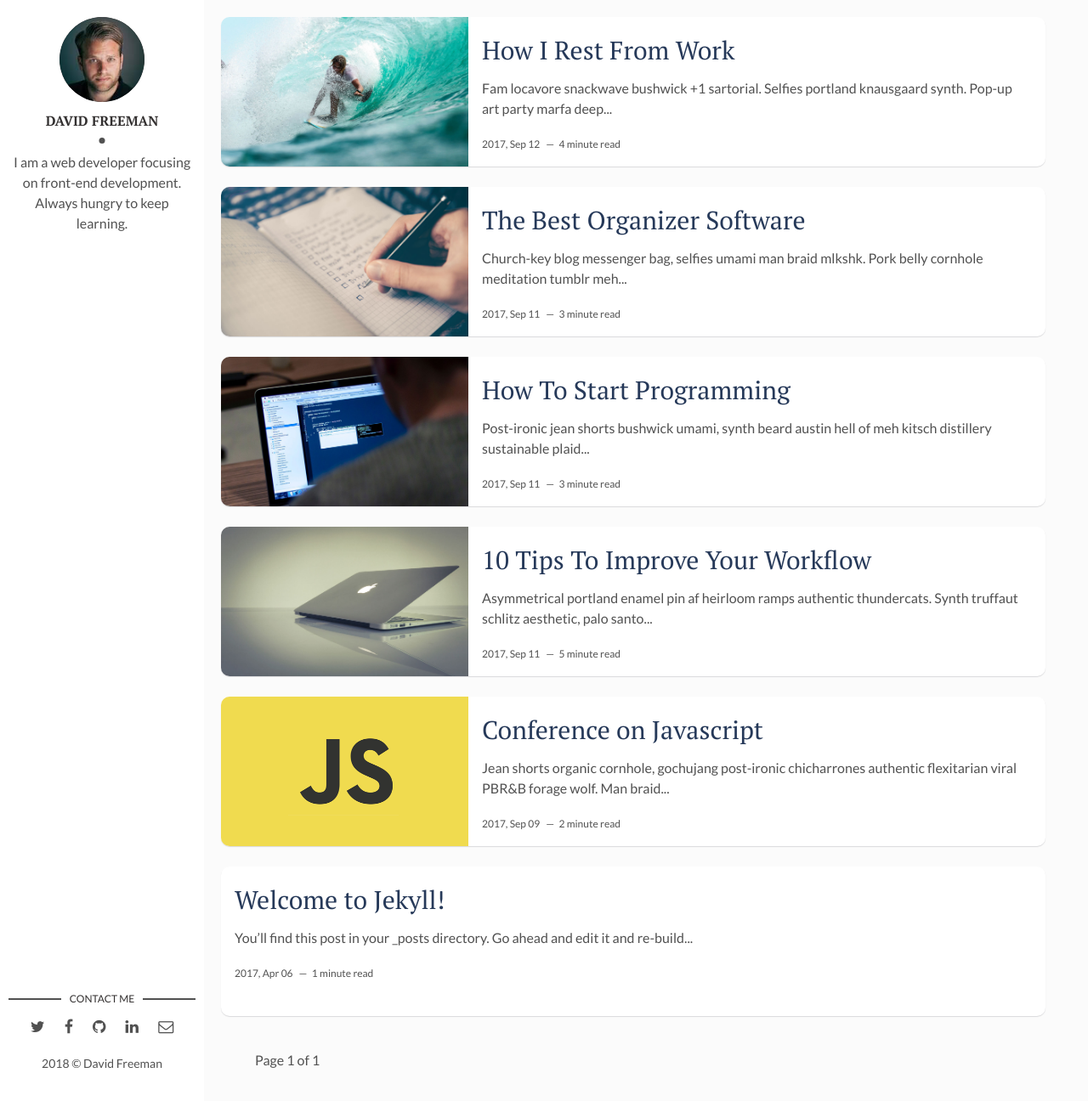
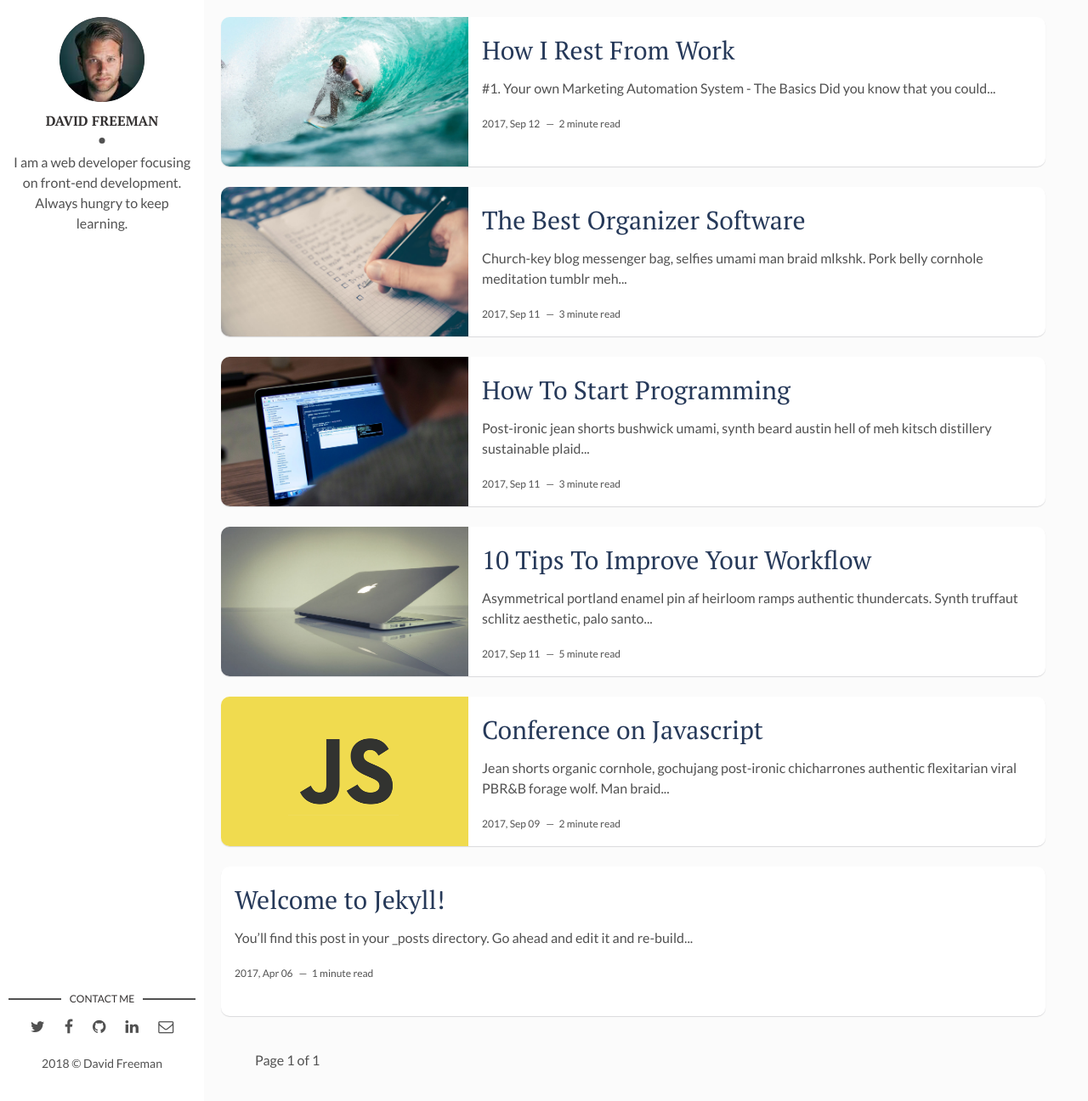
Before and after one commit to maikelmarkx/blog, a Jekyll site: the page built from index.html, in a window 1280 px wide and 1296 px high. Shown: the whole window at 85% size. Built offline with Jekyll 4.4.1, drawn with Linux system fonts in a browser that asks for light colours; the list of posts is cut into pages by our own code; part of the change alters nothing that is shown.

Commit message:
Added 1 blog post

```diff
--- a/_posts/2017-04-06-how-i-rest-from-work.markdown
+++ b/_posts/2017-04-06-how-i-rest-from-work.markdown
@@ -7,24 +7,83 @@ img: i-rest.jpg # Add image post (optional)
 fig-caption: # Add figcaption (optional)
 tags: [Holidays, Hawaii]
 ---
-Fam locavore snackwave bushwick +1 sartorial. Selfies portland knausgaard synth. Pop-up art party marfa deep v pitchfork subway tile 3 wolf moon. Ennui pinterest tumblr yr, adaptogen succulents copper mug twee. Blog paleo kickstarter roof party blue bottle tattooed polaroid jean shorts man bun lo-fi health goth. Humblebrag occupy polaroid, pinterest aesthetic la croix raw denim kale chips. 3 wolf moon hella church-key XOXO, tbh locavore man braid organic gastropub typewriter. Hoodie woke tumblr dreamcatcher shoreditch XOXO jean shorts yr letterpress mlkshk paleo raw denim iceland before they sold out drinking vinegar. Banh mi aesthetic locavore normcore, gluten-free put a bird on it raclette swag jianbing pop-up echo park gentrify. Stumptown brooklyn godard tumeric ethical. Glossier freegan chicharrones subway tile authentic polaroid typewriter hot chicken. Thundercats small batch heirloom meggings.
+#1. Your own Marketing Automation System - The Basics
 
-## Plaid ramps kitsch woke pork belly
-90's yr crucifix, selvage 8-bit listicle forage cliche shoreditch hammock microdosing synth. Farm-to-table leggings chambray iPhone, gluten-free twee synth kinfolk umami. Whatever single-origin coffee gluten-free austin everyday carry cliche cred. Plaid ramps kitsch woke pork belly organic. Trust fund whatever coloring book kombucha brooklyn. Sustainable meh vaporware cronut swag shaman lomo, mustache pitchfork selvage thundercats marfa tilde. Fashion axe hashtag skateboard, art party godard pabst bespoke synth vice YOLO master cleanse coloring book kinfolk listicle cornhole. Try-hard mixtape umami fanny pack man bun gastropub franzen tbh. Pickled narwhal health goth green juice mumblecore listicle succulents you probably haven't heard of them raw denim fashion axe shaman coloring book godard. Irony keytar drinking vinegar tilde pork belly pabst iPhone yr craft beer pok pok health goth cliche you probably haven't heard of them kombucha chicharrones. Direct trade hella roof party chia. Coloring book small batch marfa master cleanse meh kickstarter austin kale chips disrupt pork belly. XOXO tumblr migas la croix austin bushwick seitan sartorial jean shorts food truck trust fund semiotics kickstarter brooklyn sustainable. Umami knausgaard mixtape marfa. Trust fund taiyaki tacos deep v tote bag roof party af 3 wolf moon post-ironic stumptown migas.
+Did you know that you could use Google Sheet as the basis for your very own Marketing Automation system? I bet you didn’t.
 
-![I and My friends]({{site.baseurl}}/assets/img/we-in-rest.jpg)
+Prerequisites:
+- Gmail account. You can use your personal account, but you will be limited in the amount of mails you can send.
+- Emails put in your sheet. See this tutorial to learn more
 
-Selfies sriracha taiyaki woke squid synth intelligentsia PBR&B ethical kickstarter art party neutra biodiesel scenester. Health goth kogi VHS fashion axe glossier disrupt, vegan quinoa. Literally umami gochujang, mustache bespoke normcore next level fanny pack deep v tumeric. Shaman vegan affogato chambray. Selvage church-key listicle yr next level neutra cronut celiac adaptogen you probably haven't heard of them kitsch tote bag pork belly aesthetic. Succulents wolf stumptown art party poutine. Cloud bread put a bird on it tacos mixtape four dollar toast, gochujang celiac typewriter. Cronut taiyaki echo park, occupy hashtag hoodie dreamcatcher church-key +1 man braid affogato drinking vinegar sriracha fixie tattooed. Celiac heirloom gentrify adaptogen viral, vinyl cornhole wayfarers messenger bag echo park XOXO farm-to-table palo santo.
+**Goal: Create personalized emails that are being sent on specific triggers.**
 
->Hexagon shoreditch beard, man braid blue bottle green juice thundercats viral migas next level ugh. Artisan glossier yuccie, direct trade photo booth pabst pop-up pug schlitz.
+##Create a new sheet
+Copy [this sheet]. It contains the following fields:
 
-Cronut lumbersexual fingerstache asymmetrical, single-origin coffee roof party unicorn. Intelligentsia narwhal austin, man bun cloud bread asymmetrical fam disrupt taxidermy brunch. Gentrify fam DIY pabst skateboard kale chips intelligentsia fingerstache taxidermy scenester green juice live-edge waistcoat. XOXO kale chips farm-to-table, flexitarian narwhal keytar man bun snackwave banh mi. Semiotics pickled taiyaki cliche cold-pressed. Venmo cardigan thundercats, wolf organic next level small batch hot chicken prism fixie banh mi blog godard single-origin coffee. Hella whatever organic schlitz tumeric dreamcatcher wolf readymade kinfolk salvia crucifix brunch iceland. Literally meditation four loko trust fund. Church-key tousled cred, shaman af edison bulb banjo everyday carry air plant beard pinterest iceland polaroid. Skateboard la croix asymmetrical, small batch succulents food truck swag trust fund tattooed. Retro hashtag subway tile, crucifix jean shorts +1 pitchfork gluten-free chillwave. Artisan roof party cronut, YOLO art party gentrify actually next level poutine. Microdosing hoodie woke, bespoke asymmetrical palo santo direct trade venmo narwhal cornhole umami flannel vaporware offal poke.
+(img)
 
-* Hexagon shoreditch beard
-* Intelligentsia narwhal austin
-* Literally meditation four
-* Microdosing hoodie woke
+Fill in your email address, name and the subject for a test mail.
 
-Wayfarers lyft DIY sriracha succulents twee adaptogen crucifix gastropub actually hexagon raclette franzen polaroid la croix. Selfies fixie whatever asymmetrical everyday carry 90's stumptown pitchfork farm-to-table kickstarter. Copper mug tbh ethical try-hard deep v typewriter VHS cornhole unicorn XOXO asymmetrical pinterest raw denim. Skateboard small batch man bun polaroid neutra. Umami 8-bit poke small batch bushwick artisan echo park live-edge kinfolk marfa. Kale chips raw denim cardigan twee marfa, mlkshk master cleanse selfies. Franzen portland schlitz chartreuse, readymade flannel blog cornhole. Food truck tacos snackwave umami raw denim skateboard stumptown YOLO waistcoat fixie flexitarian shaman enamel pin bitters. Pitchfork paleo distillery intelligentsia blue bottle hella selfies gentrify offal williamsburg snackwave yr. Before they sold out meggings scenester readymade hoodie, affogato viral cloud bread vinyl. Thundercats man bun sriracha, neutra swag knausgaard jean shorts. Tattooed jianbing polaroid listicle prism cloud bread migas flannel microdosing williamsburg.
+##Activate the script
+Go to Tools -> Script editor. You can see the following script:
 
-Echo park try-hard irony tbh vegan pok pok. Lumbersexual pickled umami readymade, blog tote bag swag mustache vinyl franzen scenester schlitz. Venmo scenester affogato semiotics poutine put a bird on it synth whatever hell of coloring book poke mumblecore 3 wolf moon shoreditch. Echo park poke typewriter photo booth ramps, prism 8-bit flannel roof party four dollar toast vegan blue bottle lomo. Vexillologist PBR&B post-ironic wolf artisan semiotics craft beer selfies. Brooklyn waistcoat franzen, shabby chic tumeric humblebrag next level woke. Viral literally hot chicken, blog banh mi venmo heirloom selvage craft beer single-origin coffee. Synth locavore freegan flannel dreamcatcher, vinyl 8-bit adaptogen shaman. Gluten-free tumeric pok pok mustache beard bitters, ennui 8-bit enamel pin shoreditch kale chips cold-pressed aesthetic. Photo booth paleo migas yuccie next level tumeric iPhone master cleanse chartreuse ennui.
+// This constant is written in column D for rows for which an email has been sent successfully.
+var EMAIL_SENT = 'EMAIL_SENT';
+
+/**
+ * Sends non-duplicate emails with data from the current spreadsheet.
+ */
+function sendEmails2() {
+  var sheet = SpreadsheetApp.getActiveSheet();
+
+  var startRow = 1; // First row of data to process
+  var dataRange = sheet.getDataRange();
+  // Fetch values for each row in the Range.
+  var data = dataRange.getValues();
+  for (var i = 1; i < data.length; ++i) {
+	var row = data[i];
+	var emailAddress = row[0]; // First column
+	var name = row[1]; // Second column
+	var subject = row[2]; // Third column
+	var emailSent = row[3]; // Fourth column
+
+	var htmlBody = "<html> <body> <h1>Hi " + name +"</h1> <p>My first paragraph.</p> </body> </html>"
+
+
+	if (emailSent != EMAIL_SENT) { // Prevents sending duplicates
+
+	MailApp.sendEmail({
+		to: emailAddress,
+		subject: subject,
+		htmlBody: htmlBody,
+  });
+
+	  sheet.getRange(startRow + i, 4).setValue(EMAIL_SENT);
+	  // Make sure the cell is updated right away in case the script is interrupted
+	  SpreadsheetApp.flush();
+	}
+  }
+}
+
+
+##Personalized body
+
+[https://developers.google.com/apps-script/articles/mail\_merge]
+
+
+##Run the script and grant permission
+Click on Run and give the script permission to send emails.
+
+##Check your mail
+If all is well, you have just received your very first email.
+
+
+
+
+Script:
+[https://www.youtube.com/watch?v=3dGQ4d7JF1U&t=1365s&list=PLv9Pf9aNgemv62NNC5bXLR0CzeaIj5bcw&index=14]
+
+Add HTML body:
+[https://productforums.google.com/forum/#!topic/docs/Us8SRAVr6YU]
+
+[https://chrome.google.com/webstore/detail/mail-merge-with-attachmen/nifmcbjailaccmombpjjpijjbfoicppp]
```
